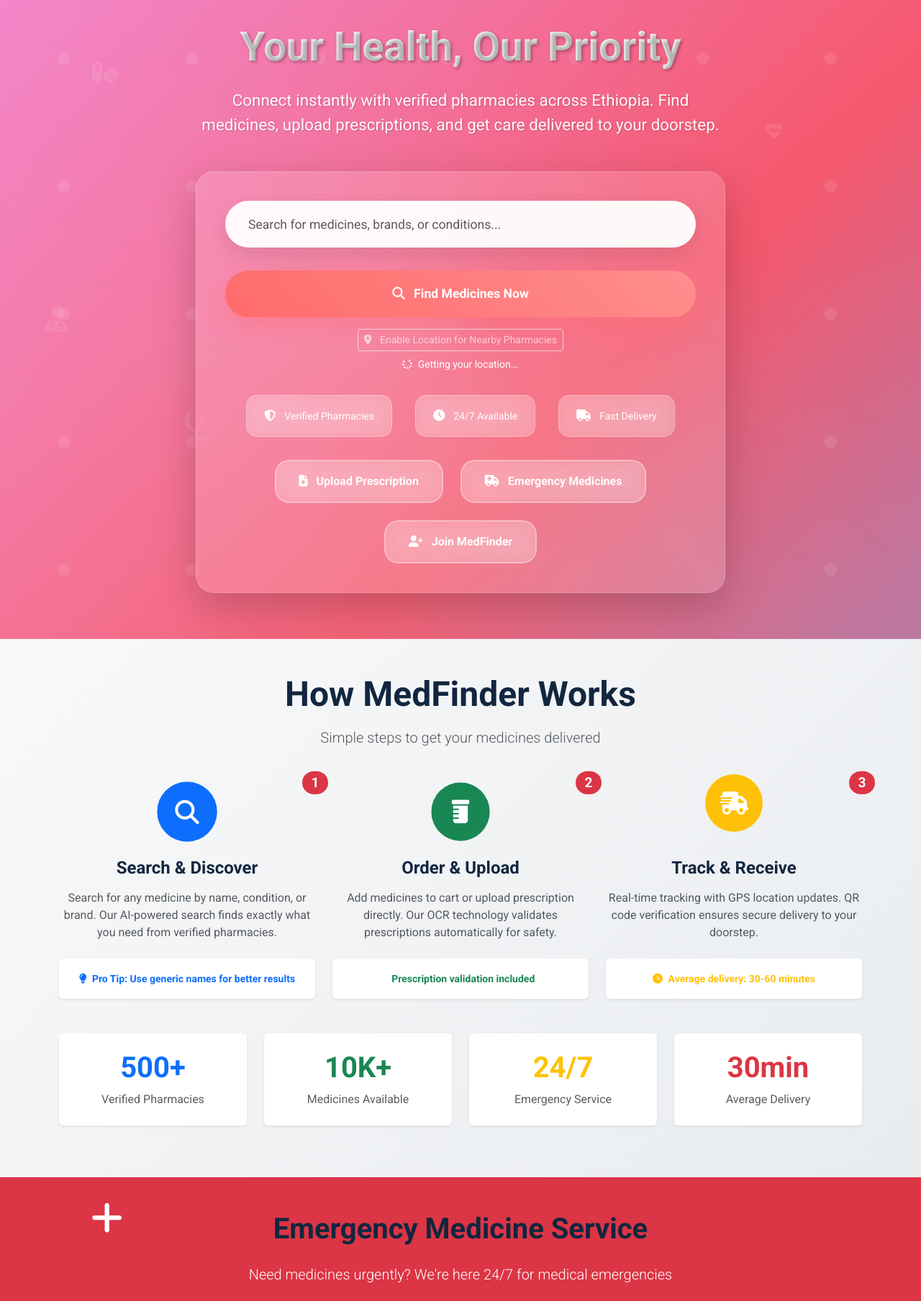
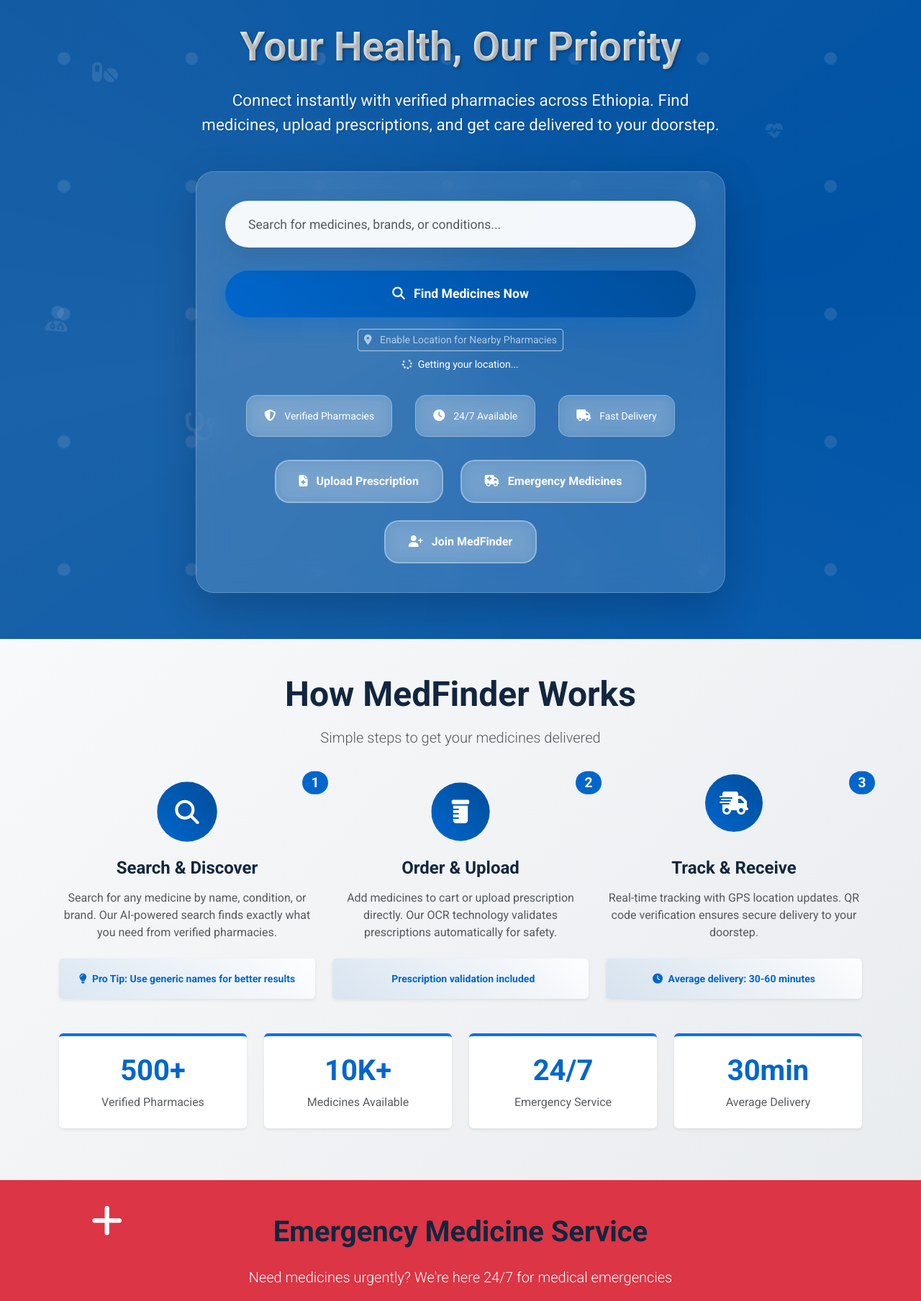
Before and after one commit to amanu477/medfinder, a Django app: page / in a window 1280 px wide. Shown: the part 78-1886 px from the top of the page at 72% size. Run offline with Django 4.2, Linux system fonts and the light colour scheme; some libraries are stand-ins or nearby versions.

Commit message:
Implement blue and white color scheme for a professional look
Updates the UI to use a blue and white color palette, modifying CSS styles in `templates/home.html` and `replit.md`.

Replit-Commit-Author: Agent
Replit-Commit-Session-Id: 049bb483-77e7-4104-a8ac-e9cb16096b01
Replit-Commit-Screenshot-Url: https://storage.googleapis.com/screenshot-production-us-central1/099855aa-fdc1-4c7a-b841-b0aadc4a57d0/049bb483-77e7-4104-a8ac-e9cb16096b01/rcRk3fT

```diff
--- a/templates/home.html
+++ b/templates/home.html
@@ -6,7 +6,7 @@
 <style>
 /* Enhanced Medical Hero Section */
 .medical-hero {
-    background: linear-gradient(135deg, #667eea 0%, #764ba2 25%, #f093fb 50%, #f5576c 75%, #4facfe 100%);
+    background: linear-gradient(135deg, #0066cc 0%, #003d7a 25%, #004d99 50%, #0052a3 75%, #0059b3 100%);
     background-size: 400% 400%;
     animation: medicalGradient 15s ease infinite;
     min-height: 100vh;
@@ -107,16 +107,16 @@
     padding: 1.2rem 2.5rem;
     font-weight: 600;
     font-size: 1.1rem;
-    background: linear-gradient(45deg, #ff6b6b, #ff8e8e);
+    background: linear-gradient(45deg, #0066cc, #004d99);
     border: none;
     color: white;
-    box-shadow: 0 10px 30px rgba(255,107,107,0.4);
+    box-shadow: 0 10px 30px rgba(0,102,204,0.4);
     transition: all 0.3s ease;
 }
 
 .search-btn:hover {
     transform: translateY(-3px);
-    box-shadow: 0 15px 40px rgba(255,107,107,0.6);
+    box-shadow: 0 15px 40px rgba(0,102,204,0.6);
 }
 
 .floating-medical-icons {
@@ -307,17 +307,17 @@
             <div class="col-lg-4 animate-fadeInUp">
                 <div class="text-center h-100">
                     <div class="position-relative mb-4">
-                        <div class="bg-primary rounded-circle d-inline-flex align-items-center justify-content-center"
-                             style="width: 80px; height: 80px; animation: pulse 2s infinite;">
+                        <div class="rounded-circle d-inline-flex align-items-center justify-content-center"
+                             style="width: 80px; height: 80px; background: linear-gradient(45deg, #0066cc, #004d99); animation: pulse 2s infinite;">
                             <i class="fas fa-search fa-2x text-white"></i>
                         </div>
-                        <span class="position-absolute top-0 start-100 translate-middle badge rounded-pill bg-danger"
-                              style="font-size: 1.2rem;">1</span>
+                        <span class="position-absolute top-0 start-100 translate-middle badge rounded-pill"
+                              style="font-size: 1.2rem; background: #0066cc; color: white;">1</span>
                     </div>
                     <h4 class="mb-3">Search & Discover</h4>
                     <p class="text-muted mb-4">Search for any medicine by name, condition, or brand. Our AI-powered search finds exactly what you need from verified pharmacies.</p>
-                    <div class="bg-white p-3 rounded shadow-sm">
-                        <small class="text-primary fw-semibold">
+                    <div class="p-3 rounded shadow-sm" style="background: linear-gradient(45deg, rgba(0,102,204,0.1), rgba(255,255,255,0.9));">
+                        <small class="fw-semibold" style="color: #0066cc;">
                             <i class="fas fa-lightbulb me-1"></i> Pro Tip: Use generic names for better results
                         </small>
                     </div>
@@ -328,17 +328,17 @@
             <div class="col-lg-4 animate-fadeInUp animate-delay-1">
                 <div class="text-center h-100">
                     <div class="position-relative mb-4">
-                        <div class="bg-success rounded-circle d-inline-flex align-items-center justify-content-center"
-                             style="width: 80px; height: 80px; animation: heartbeat 2s infinite;">
+                        <div class="rounded-circle d-inline-flex align-items-center justify-content-center"
+                             style="width: 80px; height: 80px; background: linear-gradient(45deg, #0066cc, #004d99); animation: heartbeat 2s infinite;">
                             <i class="fas fa-prescription-bottle fa-2x text-white"></i>
                         </div>
-                        <span class="position-absolute top-0 start-100 translate-middle badge rounded-pill bg-danger"
-                              style="font-size: 1.2rem;">2</span>
+                        <span class="position-absolute top-0 start-100 translate-middle badge rounded-pill"
+                              style="font-size: 1.2rem; background: #0066cc; color: white;">2</span>
                     </div>
                     <h4 class="mb-3">Order & Upload</h4>
                     <p class="text-muted mb-4">Add medicines to cart or upload prescription directly. Our OCR technology validates prescriptions automatically for safety.</p>
-                    <div class="bg-white p-3 rounded shadow-sm">
-                        <small class="text-success fw-semibold">
+                    <div class="p-3 rounded shadow-sm" style="background: linear-gradient(45deg, rgba(0,102,204,0.1), rgba(255,255,255,0.9));">
+                        <small class="fw-semibold" style="color: #0066cc;">
                             <i class="fas fa-shield-check me-1"></i> Prescription validation included
                         </small>
                     </div>
@@ -349,17 +349,17 @@
             <div class="col-lg-4 animate-fadeInUp animate-delay-2">
                 <div class="text-center h-100">
                     <div class="position-relative mb-4">
-                        <div class="bg-warning rounded-circle d-inline-flex align-items-center justify-content-center"
-                             style="width: 80px; height: 80px; animation: bounce 2s infinite;">
+                        <div class="rounded-circle d-inline-flex align-items-center justify-content-center"
+                             style="width: 80px; height: 80px; background: linear-gradient(45deg, #0066cc, #004d99); animation: bounce 2s infinite;">
                             <i class="fas fa-truck-fast fa-2x text-white"></i>
                         </div>
-                        <span class="position-absolute top-0 start-100 translate-middle badge rounded-pill bg-danger"
-                              style="font-size: 1.2rem;">3</span>
+                        <span class="position-absolute top-0 start-100 translate-middle badge rounded-pill"
+                              style="font-size: 1.2rem; background: #0066cc; color: white;">3</span>
                     </div>
                     <h4 class="mb-3">Track & Receive</h4>
                     <p class="text-muted mb-4">Real-time tracking with GPS location updates. QR code verification ensures secure delivery to your doorstep.</p>
-                    <div class="bg-white p-3 rounded shadow-sm">
-                        <small class="text-warning fw-semibold">
+                    <div class="p-3 rounded shadow-sm" style="background: linear-gradient(45deg, rgba(0,102,204,0.1), rgba(255,255,255,0.9));">
+                        <small class="fw-semibold" style="color: #0066cc;">
                             <i class="fas fa-clock me-1"></i> Average delivery: 30-60 minutes
                         </small>
                     </div>
@@ -370,26 +370,26 @@
         <!-- Statistics Row -->
         <div class="row mt-5 text-center">
             <div class="col-md-3 mb-4 animate-fadeInUp">
-                <div class="bg-white p-4 rounded shadow-sm h-100">
-                    <h3 class="text-primary fw-bold mb-2" style="font-size: 2.5rem;">500+</h3>
+                <div class="bg-white p-4 rounded shadow-sm h-100 border-top border-primary border-4">
+                    <h3 class="fw-bold mb-2" style="font-size: 2.5rem; color: #0066cc;">500+</h3>
                     <p class="text-muted mb-0">Verified Pharmacies</p>
                 </div>
             </div>
             <div class="col-md-3 mb-4 animate-fadeInUp animate-delay-1">
-                <div class="bg-white p-4 rounded shadow-sm h-100">
-                    <h3 class="text-success fw-bold mb-2" style="font-size: 2.5rem;">10K+</h3>
+                <div class="bg-white p-4 rounded shadow-sm h-100 border-top border-primary border-4">
+                    <h3 class="fw-bold mb-2" style="font-size: 2.5rem; color: #0066cc;">10K+</h3>
                     <p class="text-muted mb-0">Medicines Available</p>
                 </div>
             </div>
             <div class="col-md-3 mb-4 animate-fadeInUp animate-delay-2">
-                <div class="bg-white p-4 rounded shadow-sm h-100">
-                    <h3 class="text-warning fw-bold mb-2" style="font-size: 2.5rem;">24/7</h3>
+                <div class="bg-white p-4 rounded shadow-sm h-100 border-top border-primary border-4">
+                    <h3 class="fw-bold mb-2" style="font-size: 2.5rem; color: #0066cc;">24/7</h3>
                     <p class="text-muted mb-0">Emergency Service</p>
                 </div>
             </div>
             <div class="col-md-3 mb-4 animate-fadeInUp animate-delay-3">
-                <div class="bg-white p-4 rounded shadow-sm h-100">
-                    <h3 class="text-danger fw-bold mb-2" style="font-size: 2.5rem;">30min</h3>
+                <div class="bg-white p-4 rounded shadow-sm h-100 border-top border-primary border-4">
+                    <h3 class="fw-bold mb-2" style="font-size: 2.5rem; color: #0066cc;">30min</h3>
                     <p class="text-muted mb-0">Average Delivery</p>
                 </div>
             </div>
@@ -443,8 +443,8 @@
             <div class="col-lg-4 animate-fadeInUp">
                 <div class="bg-white p-4 rounded shadow-sm h-100 position-relative">
                     <div class="text-center mb-3">
-                        <div class="bg-primary rounded-circle d-inline-flex align-items-center justify-content-center"
-                             style="width: 60px; height: 60px;">
+                        <div class="rounded-circle d-inline-flex align-items-center justify-content-center"
+                             style="width: 60px; height: 60px; background: linear-gradient(45deg, #0066cc, #004d99);">
                             <i class="fas fa-user text-white fa-lg"></i>
                         </div>
                     </div>
@@ -466,8 +466,8 @@
             <div class="col-lg-4 animate-fadeInUp animate-delay-1">
                 <div class="bg-white p-4 rounded shadow-sm h-100 position-relative">
                     <div class="text-center mb-3">
-                        <div class="bg-success rounded-circle d-inline-flex align-items-center justify-content-center"
-                             style="width: 60px; height: 60px;">
+                        <div class="rounded-circle d-inline-flex align-items-center justify-content-center"
+                             style="width: 60px; height: 60px; background: linear-gradient(45deg, #0066cc, #004d99);">
                             <i class="fas fa-store text-white fa-lg"></i>
                         </div>
                     </div>
@@ -489,8 +489,8 @@
             <div class="col-lg-4 animate-fadeInUp animate-delay-2">
                 <div class="bg-white p-4 rounded shadow-sm h-100 position-relative">
                     <div class="text-center mb-3">
-                        <div class="bg-info rounded-circle d-inline-flex align-items-center justify-content-center"
-                             style="width: 60px; height: 60px;">
+                        <div class="rounded-circle d-inline-flex align-items-center justify-content-center"
+                             style="width: 60px; height: 60px; background: linear-gradient(45deg, #0066cc, #004d99);">
                             <i class="fas fa-truck text-white fa-lg"></i>
                         </div>
                     </div>
@@ -513,7 +513,7 @@
 </section>
 
 <!-- For Pharmacies Section -->
-<section class="py-5 position-relative overflow-hidden" style="background: linear-gradient(135deg, #667eea 0%, #764ba2 100%);">
+<section class="py-5 position-relative overflow-hidden" style="background: linear-gradient(135deg, #0066cc 0%, #004d99 100%);">
     <div class="position-absolute top-0 start-0 w-100 h-100 opacity-10">
         <div class="position-absolute" style="top: 15%; left: 10%;">
             <i class="fas fa-pills fa-3x text-white animate-float"></i>
@@ -627,7 +627,7 @@
 </section>
 
 <!-- Final CTA Section -->
-<section class="position-relative overflow-hidden" style="background: linear-gradient(135deg, #ff6b6b 0%, #ff8e8e 50%, #ffa8a8 100%); min-height: 400px;">
+<section class="position-relative overflow-hidden" style="background: linear-gradient(135deg, #0066cc 0%, #004d99 50%, #003d7a 100%); min-height: 400px;">
     <div class="position-absolute top-0 start-0 w-100 h-100">
         <div class="position-absolute animate-pulse" style="top: 20%; left: 15%; width: 60px; height: 60px;">
             <i class="fas fa-heartbeat fa-3x text-white opacity-25"></i>
```
Also changed, not shown: replit.md (+1 -0 lines).
